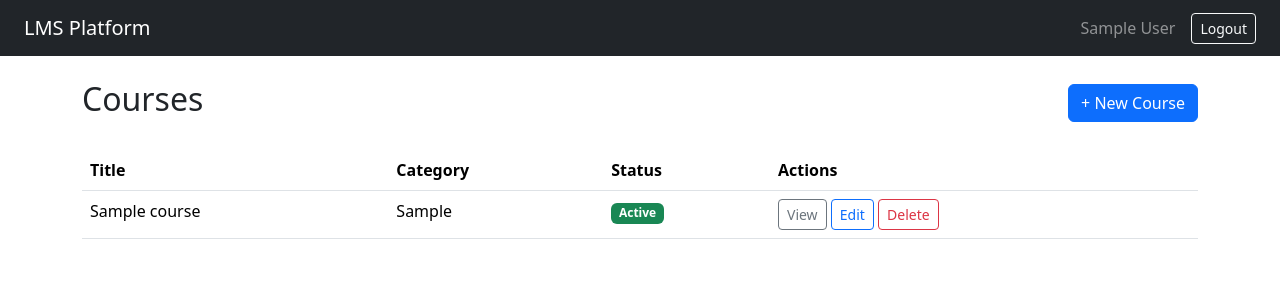
After one commit to JeanBiza/lms-platform-py-fullstack, a Flask app: page /courses/ in a window 1280 px wide. The commit adds this page. Shown: the top 300 px of the page. Run offline with Flask 3, Linux system fonts and the light colour scheme; a user stored in the database is signed in; tables that the repository leaves empty hold one stand-in row (values such as "Sample post").

Commit message:
feat: add courses module with CRUD

```diff
--- a/app/models/lesson.py
+++ b/app/models/lesson.py
@@ -12,7 +12,7 @@ class Lesson(db.Model):
     type = db.Column(db.String(256), nullable=False)
     content = db.Column(db.String(500), nullable=False)
 
-    lesson_progress = db.relationship("LessonProgress", back_populates="lesson")
+    lesson_progress = db.relationship("LessonProgress", back_populates="lesson", cascade="all, delete-orphan")
 
     def __repr__(self):
         return f"<Lesson {self.title}>"
--- a/app/models/question.py
+++ b/app/models/question.py
@@ -10,8 +10,9 @@ class Question(db.Model):
     text = db.Column(db.Text , nullable=False)
     order = db.Column(db.Integer, nullable=False)
 
-    options = db.relationship("Option", back_populates="question")
-    quiz_answers = db.relationship("QuizAnswer", back_populates="question")
+    options = db.relationship("Option", back_populates="question", cascade="all, delete-orphan")
+    quiz_answers = db.relationship("QuizAnswer", back_populates="question", cascade="all, delete-orphan")
+
 
     def __repr__(self):
         return f"<Question {self.text}>"
--- a/app/models/quiz.py
+++ b/app/models/quiz.py
@@ -8,8 +8,9 @@ class Quiz(db.Model):
     course_id = db.Column(db.Integer, db.ForeignKey("courses.id"), nullable=False)
     passing_score = db.Column(db.Integer, nullable=False)
 
-    questions = db.relationship("Question", back_populates="quiz")
-    quiz_attempts = db.relationship("QuizAttempt", back_populates="quiz")
+    questions = db.relationship("Question", back_populates="quiz", cascade="all, delete-orphan")
+    quiz_attempts = db.relationship("QuizAttempt", back_populates="quiz", cascade="all, delete-orphan")
+
 
     def __repr__(self):
         return f"<Quiz {self.id}>"
--- a/app/models/quiz_attempt.py
+++ b/app/models/quiz_attempt.py
@@ -14,8 +14,7 @@ class QuizAttempt(db.Model):
     passed = db.Column(db.Boolean, nullable=False)
     attempted_at = db.Column(db.DateTime, default=datetime.datetime.utcnow)
 
-    quiz_answers = db.relationship("QuizAnswer", back_populates="attempt")
-
+    quiz_answers = db.relationship("QuizAnswer", back_populates="attempt", cascade="all, delete-orphan")
 
     def __repr__(self):
         return f"<Quiz Attempt {self.id}>"
--- a/app/routes/courses.py
+++ b/app/routes/courses.py
@@ -0,0 +1,91 @@
+from flask import Blueprint, render_template, redirect, url_for, request, flash, abort
+from flask_login import current_user, login_required
+from app.extensions import db
+from app.models.course import Course
+
+courses_bp = Blueprint("courses", __name__)
+
+@courses_bp.route("/", methods=["GET"])
+@login_required
+def get_all_courses():
+    if current_user.role != "admin":
+        abort(403)
+
+    courses = db.session.query(Course).all()
+    return render_template("courses/index.html", courses=courses)
+
+@courses_bp.route("/new", methods=["GET", "POST"])
+@login_required
+def courses():
+    if current_user.role != "admin":
+        abort(403)
+
+    if request.method == "POST":
+        title = request.form.get("title")
+        description = request.form.get("description")
+        category = request.form.get("category")
+        thumbnail_url = request.form.get("thumbnail_url")
+
+        if not title or not description or not category or not thumbnail_url:
+            flash("All fields are required. ","danger")
+            return redirect(url_for("courses.courses"))
+
+        course = Course(title=title, description=description, category=category, thumbnail_url=thumbnail_url)
+        db.session.add(course)
+        db.session.commit()
+
+        return redirect(url_for("courses.get_all_courses"))
+
+    return render_template("courses/new.html")
+
+@courses_bp.route("/<int:id>", methods=["GET"])
+@login_required
+def get_course(id):
+    course = db.session.get(Course, id)
+    if course is None:
+        abort(404)
+    return render_template("courses/detail.html", course=course)
+
+
+@courses_bp.route("/<int:id>/edit", methods=["GET", "POST"])
+@login_required
+def edit_course(id):
+    if current_user.role != "admin":
+        abort(403)
+
+    course = db.session.get(Course, id)
+    if course is None:
+        abort(404)
+
+    if request.method == "POST":
+        title = request.form.get("title")
+        description = request.form.get("description")
+        category = request.form.get("category")
+        thumbnail_url = request.form.get("thumbnail_url")
+
+        if not title or not description or not category or not thumbnail_url:
+            flash("All fields are required. ","danger")
+            return redirect(url_for("courses.edit_course", id=id))
+
+        course.title = title
+        course.description = description
+        course.category = category
+        course.thumbnail_url = thumbnail_url
+        db.session.commit()
+
+        return redirect(url_for("courses.get_all_courses"))
+    return render_template("courses/edit.html", course=course)
+
+@courses_bp.route("/<int:id>/delete", methods=["POST"])
+@login_required
+def delete_course(id):
+    if current_user.role != "admin":
+        abort(403)
+
+    course = db.session.get(Course, id)
+    if course is None:
+        abort(404)
+
+    db.session.delete(course)
+    db.session.commit()
+    return redirect(url_for("courses.get_all_courses"))
--- a/app/routes/dashboard.py
+++ b/app/routes/dashboard.py
@@ -1,4 +1,4 @@
-from flask import Blueprint, render_template, redirect, url_for, request, flash
+from flask import Blueprint, render_template
 from flask_login import login_required, current_user
 
 dashboard_bp = Blueprint("dashboard", __name__)
--- a/app/templates/base.html
+++ b/app/templates/base.html
@@ -32,6 +32,39 @@
         {% block content %}{% endblock %}
     </div>
 
+
+    <div class="modal fade" id="confirmModal" tabindex="-1">
+        <div class="modal-dialog modal-dialog-centered">
+            <div class="modal-content">
+                <div class="modal-header border-0">
+                    <h5 class="modal-title">Are you sure?</h5>
+                    <button type="button" class="btn-close" data-bs-dismiss="modal"></button>
+                </div>
+                <div class="modal-body text-muted" id="confirmMessage">
+                    This action cannot be undone.
+                </div>
+                <div class="modal-footer border-0">
+                    <button type="button" class="btn btn-outline-secondary" data-bs-dismiss="modal">Cancel</button>
+                    <button type="button" class="btn btn-danger" id="confirmBtn">Delete</button>
+                </div>
+            </div>
+        </div>
+    </div>
     <script src="https://cdn.jsdelivr.net/npm/bootstrap@5.3.3/dist/js/bootstrap.bundle.min.js"></script>
+    <script>
+        let pendingForm = null;
+
+        function confirmAction(formId, message) {
+            pendingForm = document.getElementById(formId);
+            if (message) {
+                document.getElementById("confirmMessage").textContent = message;
+            }
+            new bootstrap.Modal(document.getElementById("confirmModal")).show();
+        }
+
+        document.getElementById("confirmBtn").addEventListener("click", function () {
+            if (pendingForm) pendingForm.submit();
+        });
+    </script>
 </body>
 </html>
--- /dev/null
+++ b/app/templates/courses/index.html
@@ -0,0 +1,51 @@
+{% extends "base.html" %}
+
+{% block title %}Courses — LMS Platform{% endblock %}
+
+{% block content %}
+<div class="d-flex justify-content-between align-items-center mb-4">
+    <h2>Courses</h2>
+    <a href="{{ url_for('courses.courses') }}" class="btn btn-primary">+ New Course</a>
+</div>
+
+{% if courses %}
+<table class="table table-hover">
+    <thead>
+        <tr>
+            <th>Title</th>
+            <th>Category</th>
+            <th>Status</th>
+            <th>Actions</th>
+        </tr>
+    </thead>
+    <tbody>
+        {% for course in courses %}
+        <tr>
+            <td>{{ course.title }}</td>
+            <td>{{ course.category }}</td>
+            <td>
+                {% if course.is_active %}
+                    <span class="badge bg-success">Active</span>
+                {% else %}
+                    <span class="badge bg-secondary">Inactive</span>
+                {% endif %}
+            </td>
+            <td>
+                <a href="{{ url_for('courses.get_course', id=course.id) }}" class="btn btn-sm btn-outline-secondary">View</a>
+                <a href="{{ url_for('courses.edit_course', id=course.id) }}" class="btn btn-sm btn-outline-primary">Edit</a>
+                <form method="POST" action="{{ url_for('courses.delete_course', id=course.id) }}"
+                    id="delete-form-{{ course.id }}" class="d-inline">
+                    <button type="button" class="btn btn-sm btn-outline-danger"
+                        onclick="confirmAction('delete-form-{{ course.id }}', 'Delete course \'{{ course.title }}\'? This cannot be undone.')">
+                        Delete
+                    </button>
+                </form>
+            </td>
+        </tr>
+        {% endfor %}
+    </tbody>
+</table>
+{% else %}
+<p class="text-muted">No courses yet. <a href="{{ url_for('courses.courses') }}">Create the first one</a>.</p>
+{% endif %}
+{% endblock %}
```
Also changed, not shown: app/__init__.py (+7 -5 lines), app/models/course.py (+3 -4 lines), app/templates/courses/edit.html (added, +38 -0 lines), app/templates/courses/new.html (added, +33 -0 lines).
